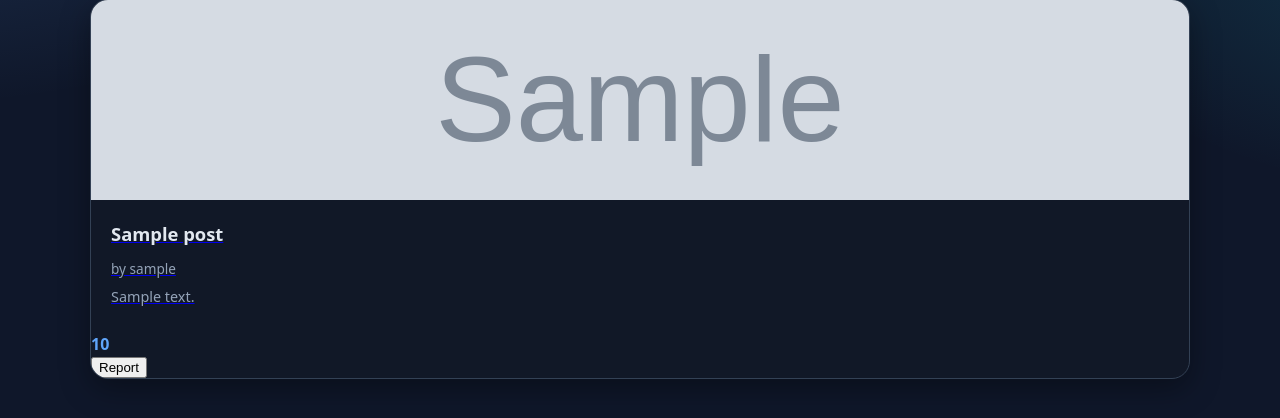
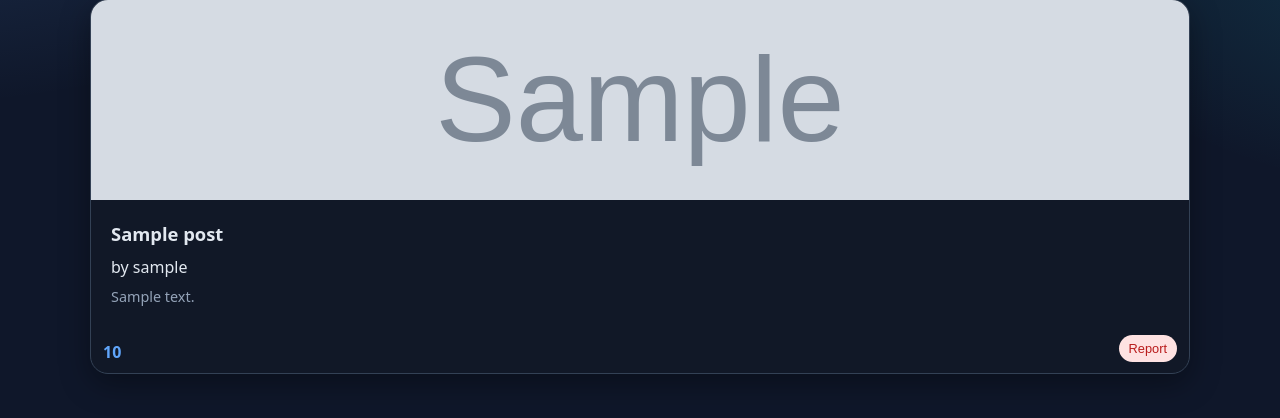
Before and after one commit to Rehal05/MarketPlace-CS3240, a Django app: template app/feedapp/templates/feed.html in a window 1280 px wide. Shown: the part 92-510 px from the top of the page. Run offline with Django 5.2, Linux system fonts and the light colour scheme; the template is opened without the code that fills it: most values are stand-ins (such as "Sample title", 1, 10 or a date in 2020); grey boxes marked "Sample" are stand-in pictures; parts of the project's set-up code (start-up, migrations or seed data) failed here and were passed over.

Commit message:
Update feed.css

```diff
--- a/app/feedapp/static/feed.css
+++ b/app/feedapp/static/feed.css
@@ -63,9 +63,6 @@ h1 {
   display: flex;
   flex-direction: column;
   transition: transform .15s ease, box-shadow .15s ease;
-  cursor: pointer;
-  text-decoration: none;
-  color: inherit;
 }
 
 .card:hover {
@@ -105,12 +102,6 @@ h1 {
   font-weight: 600;
   color: var(--accent);
   margin-top: 0.4rem;
-}
-
-.author {
-  font-size: 0.85rem;
-  color: var(--muted);
-  margin-top: 0.2rem;
 }
 
 /* ─────────────── Pagination ─────────────── */
@@ -164,3 +155,41 @@ p[style*="color:red"] {
   border-radius: 8px;
   box-shadow: 0 2px 8px rgba(16,185,129,0.3);
 }
+
+.card {
+  display: flex;
+  flex-direction: column;
+}
+
+.card-main {
+  display: block;
+  text-decoration: none;
+  color: inherit;
+}
+
+.card-footer {
+  display: flex;
+  justify-content: space-between;
+  align-items: center;
+  padding: 8px 12px 10px;
+}
+
+.report-form {
+  margin: 0;
+}
+
+.report-btn {
+  font-size: 0.8rem;
+  padding: 6px 10px;
+  border-radius: 999px;
+  border: none;
+  cursor: pointer;
+  background: #fee2e2;
+  color: #b91c1c;
+  transition: background 0.15s ease, transform 0.1s ease;
+}
+
+.report-btn:hover {
+  background: #fecaca;
+  transform: translateY(-1px);
+}
```
